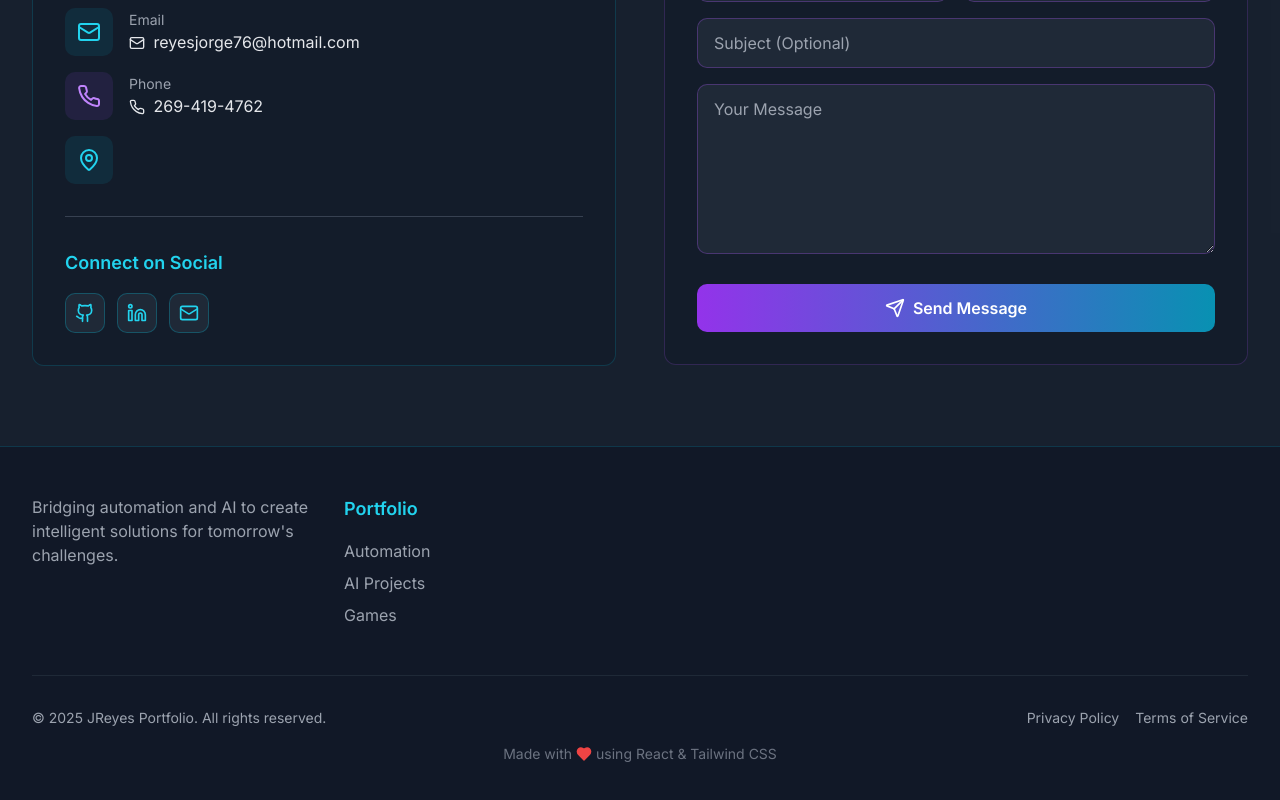
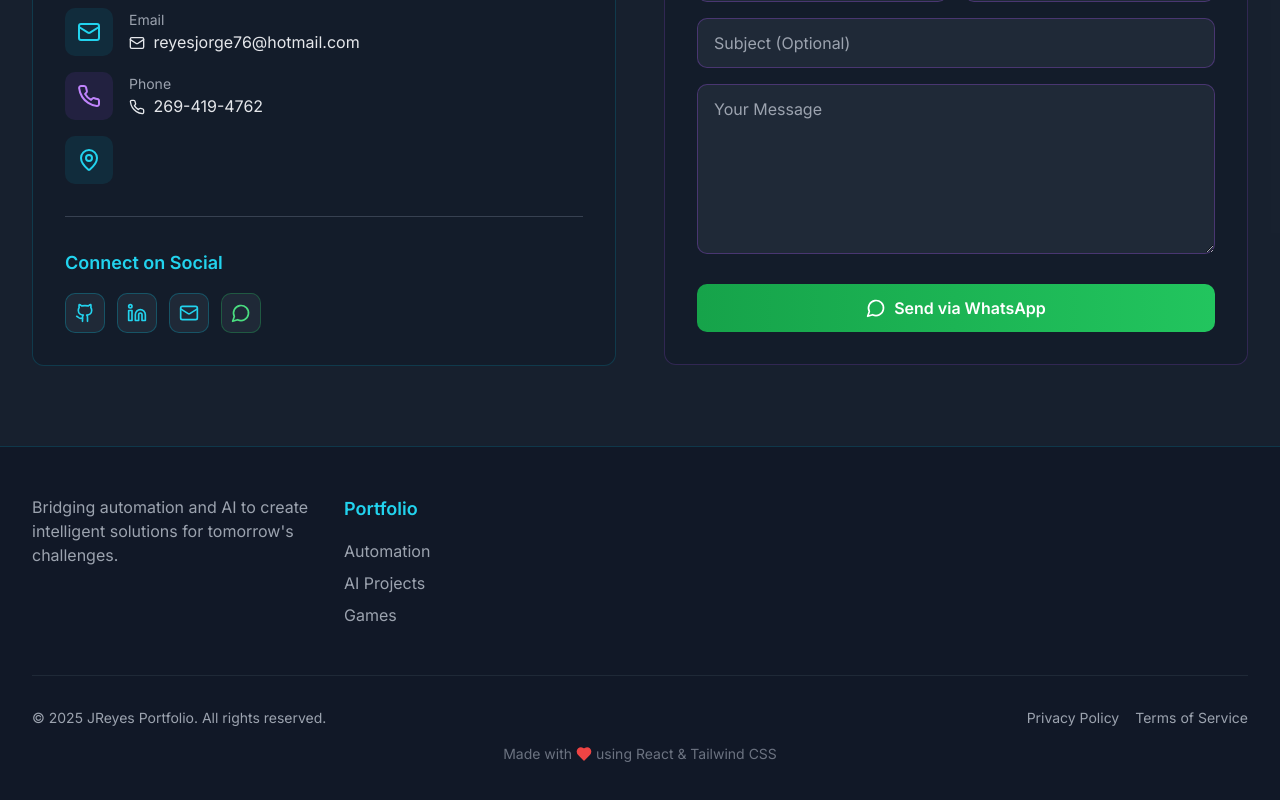
Before and after one commit to reyesjorge76/JR_Portfolio, a React (Vite) app: page / in a window 1280 px wide. Shown: the part 5610-6410 px from the top of the page. Built offline with nearby package versions, Linux system fonts and the light colour scheme.

Commit message:
added form alternative message send

```diff
--- a/src/components/ContactSection.tsx
+++ b/src/components/ContactSection.tsx
@@ -1,5 +1,5 @@
 import React, { useState } from 'react';
-import { Send, Mail, Phone, MapPin, CheckCircle, Github, Linkedin } from 'lucide-react';
+import { Send, Mail, Phone, MapPin, CheckCircle, Github, Linkedin, MessageCircle } from 'lucide-react';
 
 const ContactSection: React.FC = () => {
   const [formData, setFormData] = useState({
@@ -25,6 +25,11 @@ const ContactSection: React.FC = () => {
     const newErrors = validateForm();
 
     if (Object.keys(newErrors).length === 0) {
+      // Send via WhatsApp
+      const whatsappMessage = `Name: ${formData.name}\nEmail: ${formData.email}\n${formData.subject ? `Subject: ${formData.subject}\n` : ''}Message: ${formData.message}`;
+      const whatsappUrl = `https://wa.me/12694194762?text=${encodeURIComponent(whatsappMessage)}`;
+      window.open(whatsappUrl, '_blank');
+
       setIsSubmitted(true);
       setTimeout(() => {
         setFormData({ name: '', email: '', subject: '', message: '' });
@@ -131,6 +136,15 @@ const ContactSection: React.FC = () => {
                   >
                     <Mail className="w-5 h-5" />
                   </a>
+                  <a
+                    href="https://wa.me/12694194762"
+                    target="_blank"
+                    rel="noopener noreferrer"
+                    className="w-10 h-10 bg-gray-800 border border-green-500/30 rounded-lg flex items-center justify-center text-green-400 hover:bg-green-500/10 hover:border-green-400 transition-all duration-200"
+                    aria-label="WhatsApp"
+                  >
+                    <MessageCircle className="w-5 h-5" />
+                  </a>
                 </div>
               </div>
             </div>
@@ -203,10 +217,10 @@ const ContactSection: React.FC = () => {
 
                   <button
                     type="submit"
-                    className="w-full bg-gradient-to-r from-purple-600 to-cyan-600 text-white py-3 rounded-lg font-semibold hover:shadow-lg hover:shadow-purple-500/25 transform hover:-translate-y-1 transition-all duration-200 flex items-center justify-center gap-2"
+                    className="w-full bg-gradient-to-r from-green-600 to-green-500 text-white py-3 rounded-lg font-semibold hover:shadow-lg hover:shadow-green-500/25 transform hover:-translate-y-1 transition-all duration-200 flex items-center justify-center gap-2"
                   >
-                    <Send size={20} />
-                    Send Message
+                    <MessageCircle size={20} />
+                    Send via WhatsApp
                   </button>
                 </>
               )}
```
